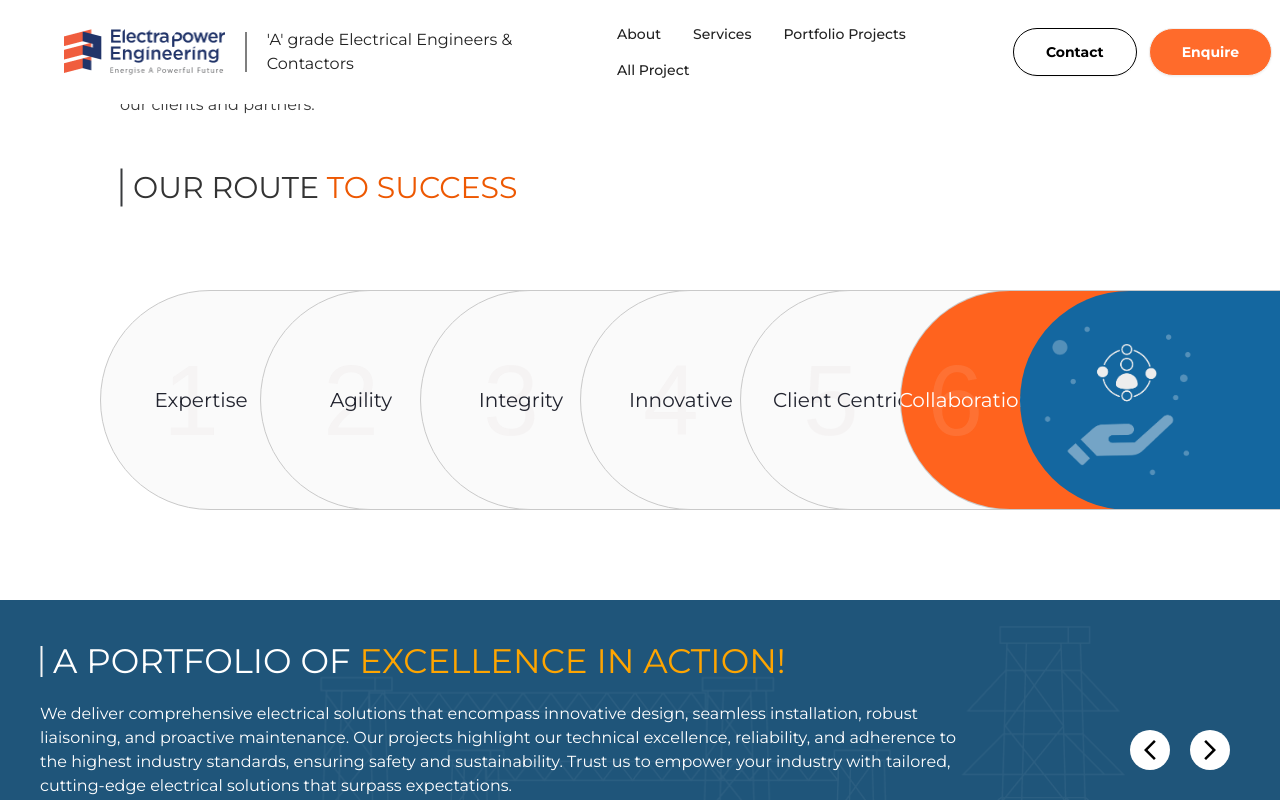
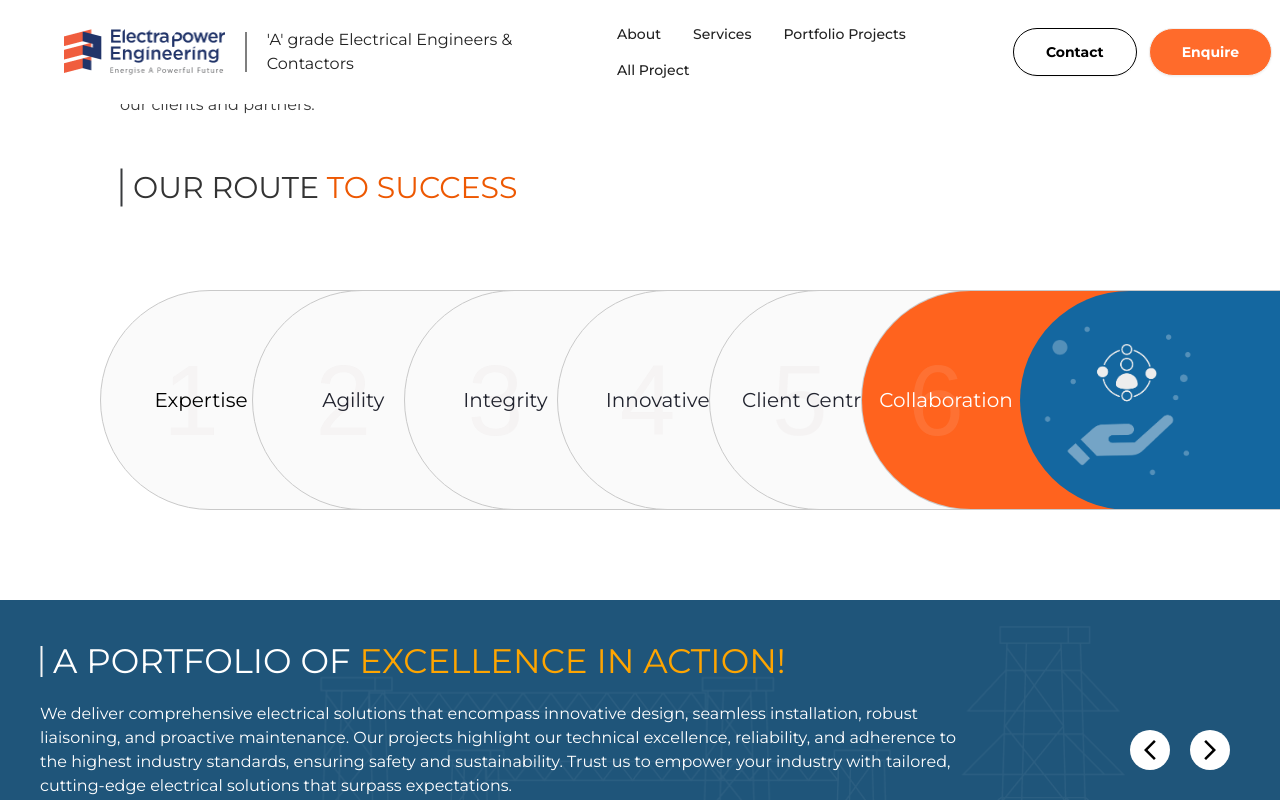
Before and after one commit to samstyles17/electra-webapp, a React (Vite) app: page / in a window 1280 px wide. In both pictures the pointer is over the element 1142 px from the left and 2689 px from the top of the page. Shown: the part 2289-3089 px from the top of the page. Built offline with nearby package versions, Linux system fonts and the light colour scheme.

Commit message:
css chnages for success cards

```diff
--- a/src/components/HomePortfolio.jsx
+++ b/src/components/HomePortfolio.jsx
@@ -190,8 +190,8 @@ const PortfolioSection = () => {
             transform: `translateX(calc(${-cardIndex * (cardWidth + cardSpacing)}px + ${(window.innerWidth - cardWidth) / 2}px))`,
           }}>
             {cards.map((card, index) => (
-              <HashLink smooth to={`/projectsectorial#${index}`} >
-              <Box  key={index} sx={{
+              <HashLink key={index} smooth to={`/projectsectorial#${index}`} >
+              <Box sx={{
                 width: cardWidth,
                 height: cardHeight,
                 flexShrink: 0,
--- a/src/styles.css
+++ b/src/styles.css
@@ -1166,7 +1166,7 @@ hr{
 }
 
 .semi-hover:last-child:hover {
-  width: 470px;
+  width: 530px;
 }
 
 .semi-hover:last-child:hover .content {
@@ -1232,7 +1232,7 @@ hr{
   line-height: 27.32px;
 }
 
-.item-number {
+.cardgg .item-number {
   position: absolute;
   width: 130px;
   text-align: center;
@@ -1246,12 +1246,42 @@ hr{
   justify-content: center;
 }
 
-.semi-hover:hover {
+.cardgg .semi-hover:first-child,
+.cardgg:hover .semi-hover:first-child:hover {
+  background: #FF631E;
+}
+
+.cardgg  .semi-hover:first-child .content .item-number,
+.cardgg:hover .semi-hover:first-child:hover .content .item-number {
+  color: #f1f1f1;
+}
+
+.cardgg  .semi-hover:first-child .content .item-text,
+.cardgg:hover .semi-hover:first-child:hover .content .item-text {
+  color: #ffff;
+}
+
+.cardgg .semi-hover:hover:not(:last-child) {
   width: 600px;
+}
+
+.cardgg .semi-hover:hover {
   z-index: 3;
   background: #FF631E;
 }
 
+.cardgg:hover .semi-hover:first-child {
+  background-color: #FAFAFA;
+  border: 1px solid #c9c9c9;
+}
+
+.cardgg:hover .semi-hover:first-child .content .item-number {
+  color: #d1c0c0;
+}
+
+.cardgg:hover .semi-hover:first-child .content .item-text {
+  color: black;
+}
 
 .semi-hover.active + .semi-hover {
   z-index: 3;
```
